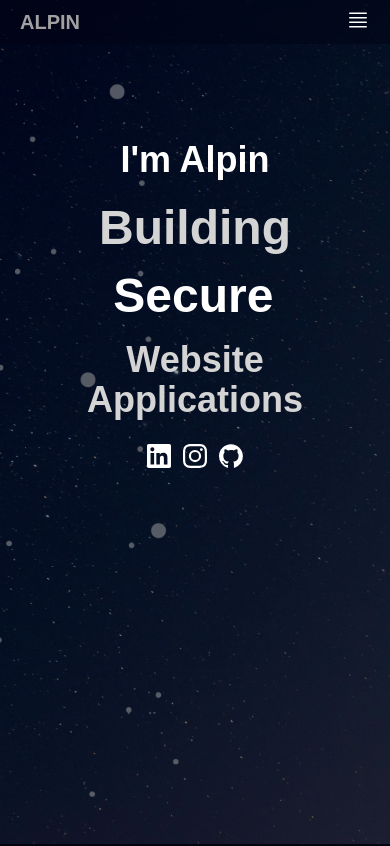
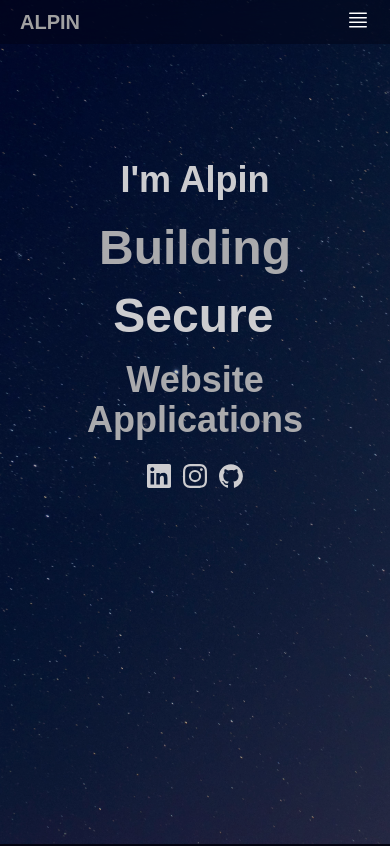
Before and after one commit to mynameisalvn/3d-alpin-portfolio, a React (Vite) app: page / in a window 390 px wide. Shown: the top 846 px of the page. Built offline with nearby package versions, Linux system fonts and the light colour scheme; a web font is replaced by a local one.

Commit message:
Update HeroText and Hero components for improved layout and responsiveness

```diff
--- a/src/components/HeroText.jsx
+++ b/src/components/HeroText.jsx
@@ -9,7 +9,7 @@ const HeroText = () => {
     visible: { opacity: 1, x: 0 },
   };
   return (
-    <div className="z-10 mt-20 text-center md:mt-70 md:text-left rounded-3xl bg-clip-text">
+    <div className="z-10 mt-25 text-center md:mt-70 md:text-left rounded-3xl bg-clip-text">
       {/* Desktop View*/}
       <div className="flex-col hidden md:flex c-space">
         <motion.h1
--- a/src/section/Hero.jsx
+++ b/src/section/Hero.jsx
@@ -1,21 +1,31 @@
 import HeroText from "../components/HeroText";
 import ParallaxBackground from "../components/ParallaxBackground";
-// import { useMediaQuery } from "react-responsive";
+import { useMediaQuery } from "react-responsive";
 // import { Suspense, useState } from "react";
 // import Loader from "../components/Loader";
 // import { Character } from "../components/Character";
 
 const Hero = () => {
-  // const isMobile = useMediaQuery({ maxWidth: 768 });
+  const isMobile = useMediaQuery({ maxWidth: 768 });
   // const [dpr, setDpr] = useState([1, 1.5]);
 
   return (
     <section
       className="flex items-start justify-center min-h-screen overflow-hidden md:items-start md:justify-start c-space"
       id="home"
+      style={
+        isMobile
+          ? {
+              backgroundImage: "url('assets/night-2-comp.jpg')",
+              backgroundSize: "cover",
+              backgroundPosition: "center",
+              opacity: 0.8,
+            }
+          : {}
+      }
     >
       <HeroText />
-      <ParallaxBackground />
+      {!isMobile && <ParallaxBackground />}
       {/* <figure
         className="absolute inset-0"
         style={{ width: "100vw", height: "100vh" }}
```
